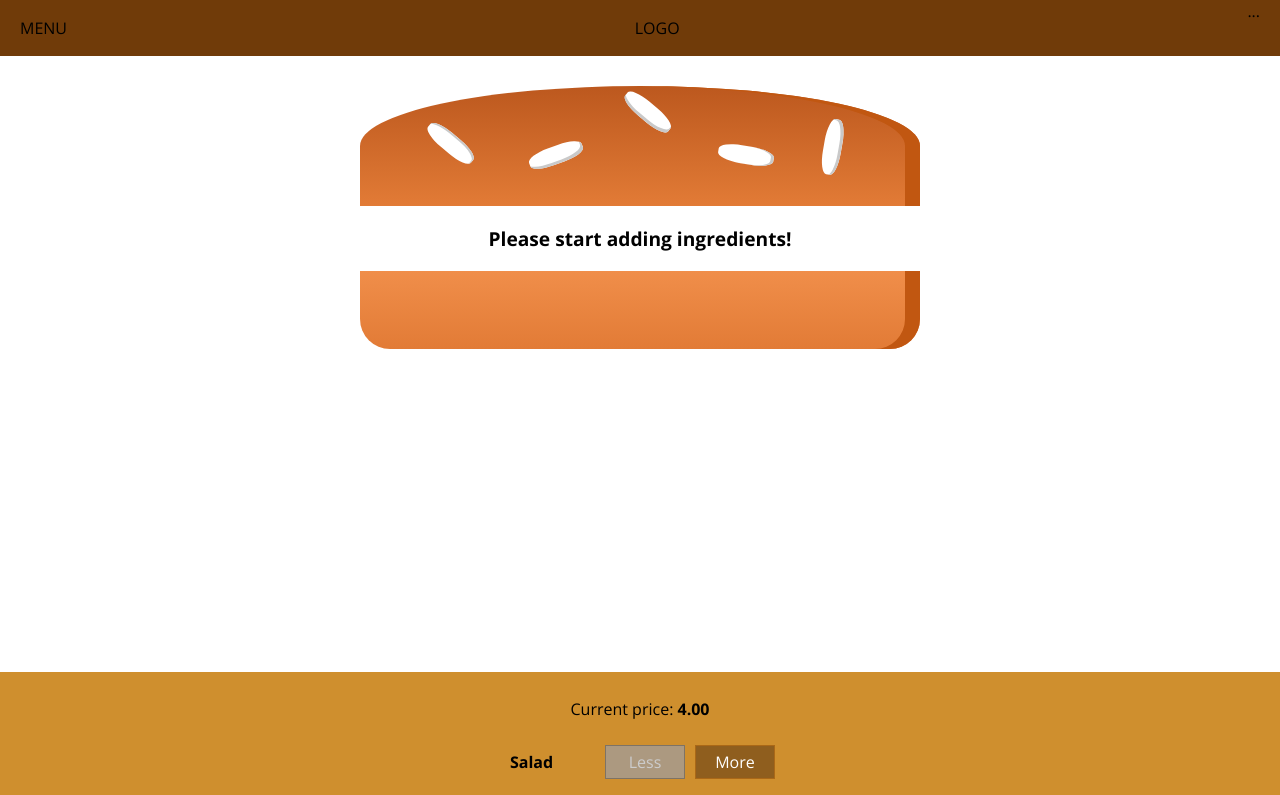
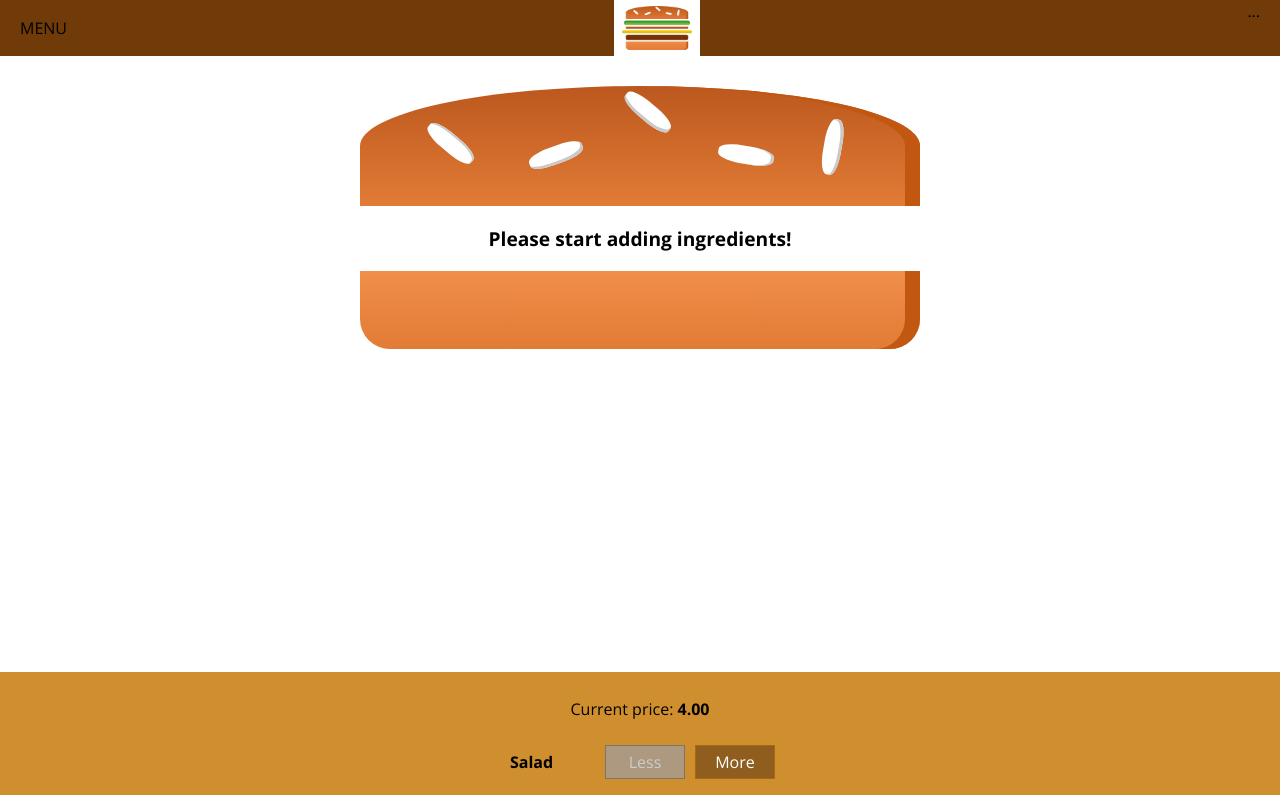
Before and after one commit to vijaykiran912/burger-king-v2, a React app: page / in a window 1280 px wide. Shown: the top 795 px of the page. Built offline with nearby package versions, Linux system fonts and the light colour scheme.

Commit message:
[8][26][Using a Logo in our Application]

```diff
--- /dev/null
+++ b/src/components/Logo/Logo.css
@@ -0,0 +1,9 @@
+.Logo{
+    background-color: white;
+    padding: 8px;
+    height: 80%;
+}
+
+.Logo img{
+    height: 100%;
+}
--- /dev/null
+++ b/src/components/Logo/Logo.js
@@ -0,0 +1,11 @@
+import React from 'react';
+import burgerLogo from '../../assests/images/burger-logo.png';
+import classes from './Logo.css';
+
+const logo = (props) => (
+    <div className={classes.Logo}>
+        <img src={burgerLogo} alt="MyBurger"/>
+    </div>
+);
+
+export default logo;
--- a/src/components/Navigation/Toolbar/Toolbar.js
+++ b/src/components/Navigation/Toolbar/Toolbar.js
@@ -1,10 +1,12 @@
 import React from 'react';
-import classes from './Toolbar.css'
+import classes from './Toolbar.css';
+import Logo from '../../Logo/Logo';
+
 
 const toolbar = (props) => (
     <header className={classes.Toolbar}>
         <div>MENU</div>
-        <div>LOGO</div>
+        <Logo/>
         <nav>
             ...
         </nav>
```
Also changed, not shown: src/assests/images/burger-logo.png (added).
